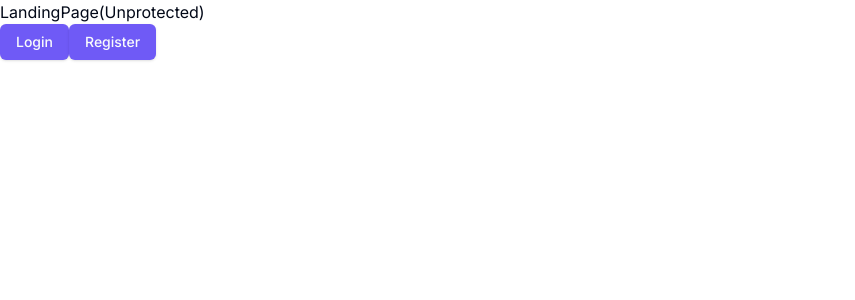
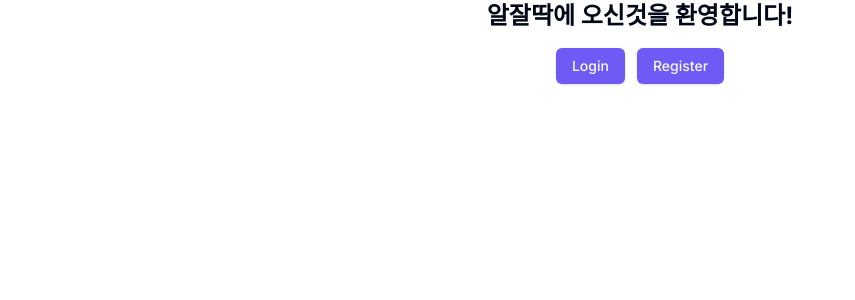
Before and after one commit to bizbaeja/ai-saas, a Next.js app: page / in a window 1280 px wide. Shown: the top 300 px of the page, without its empty margins (0-855 px from the left). Built offline with nearby package versions, Linux system fonts and the light colour scheme.

Commit message:
landing 수정

```diff
--- a/app/(landing)/page.tsx
+++ b/app/(landing)/page.tsx
@@ -5,8 +5,9 @@ import { Button } from "@/components/ui/button";
 import Link from "next/link";
 const LandingPage =()=> {
     return (
-   <div>LandingPage(Unprotected)
-    <div>
+   <div className="mb-8 space-y-4 center">
+    <h1 className="text-2xl font-bold text-center">알잘딱에 오신것을 환영합니다!</h1>
+    <div className="text-center space-x-3">
         <Link href="/sign-in">
         <Button variant="default">
             Login
```
